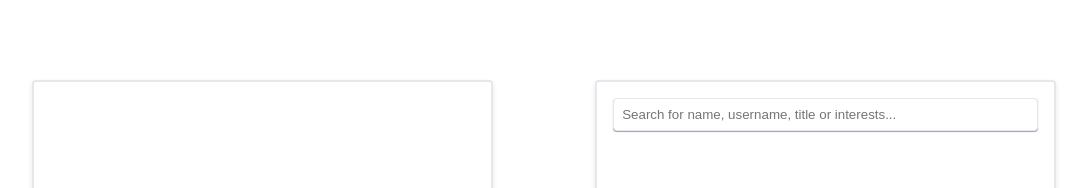
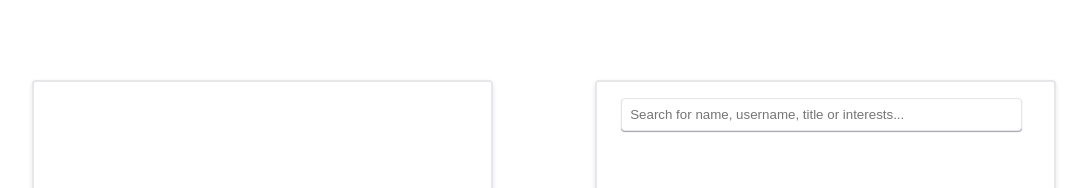
Before and after one commit to Vishnu-Aithal/native-drag-drop-demo, a React (Create React App) app: page / in a window 1280 px wide. Shown: the top 188 px of the page, without its empty margins (96-1183 px from the left). Built offline with nearby package versions, Linux system fonts and the light colour scheme.

Commit message:
style - search bar same width as cards

```diff
--- a/src/Components/LandingPage/SearchBar-sc.ts
+++ b/src/Components/LandingPage/SearchBar-sc.ts
@@ -3,11 +3,11 @@ import { COLORS } from "../../Constants/Colors";
 
 export const SearchBar = styled.input`
     padding: 0.5rem;
-    width: 100%;
+    margin: 0 0 0.5rem 0.5rem;
+    width: calc(100% - 1.5rem);
     border: 1px solid ${COLORS.border};
     box-shadow: 0 1px 1px ${COLORS.textGray};
     border-radius: 0.25rem;
-    margin-bottom: 1rem;
     outline: none;
 
     &:focus {
```
